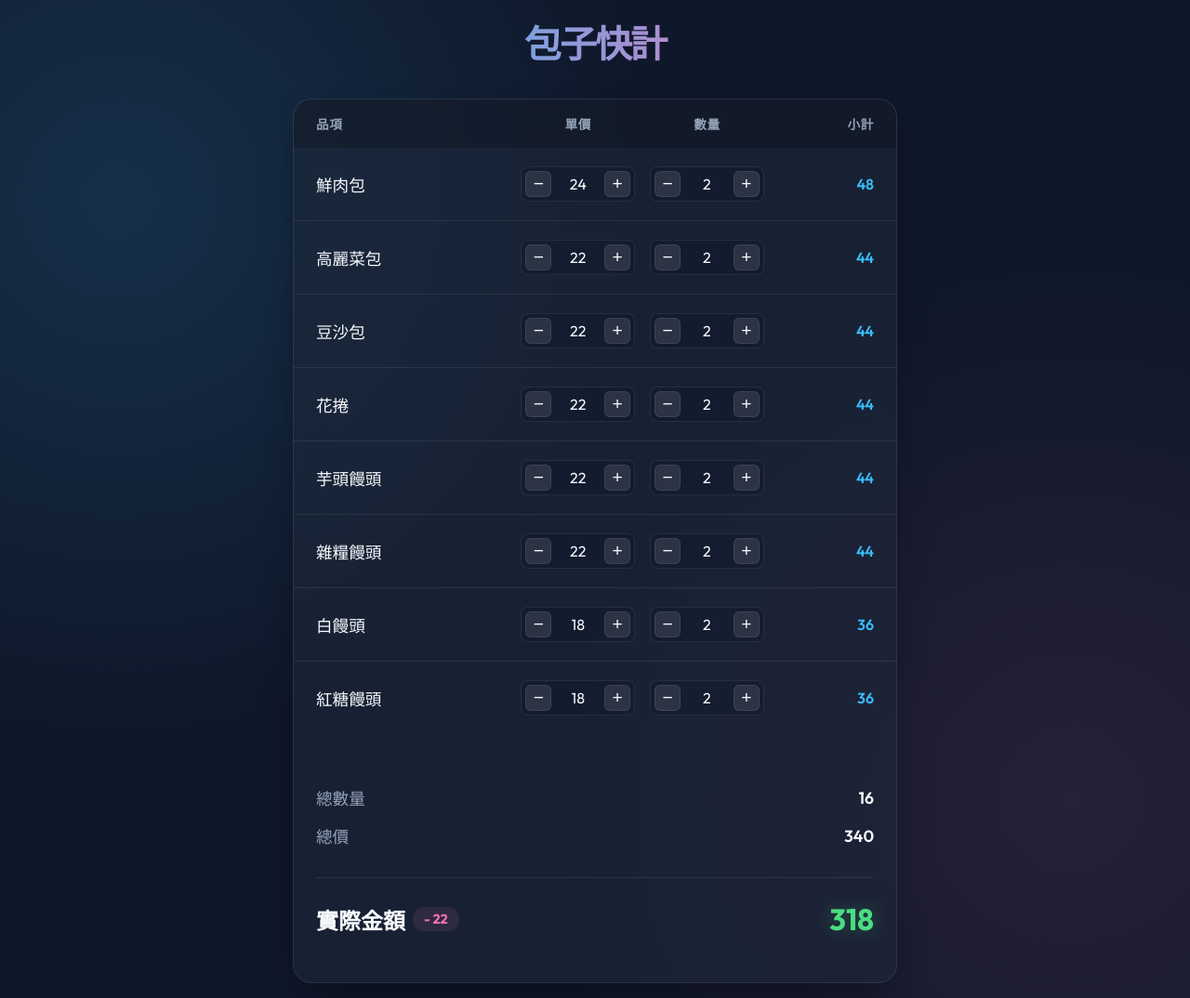
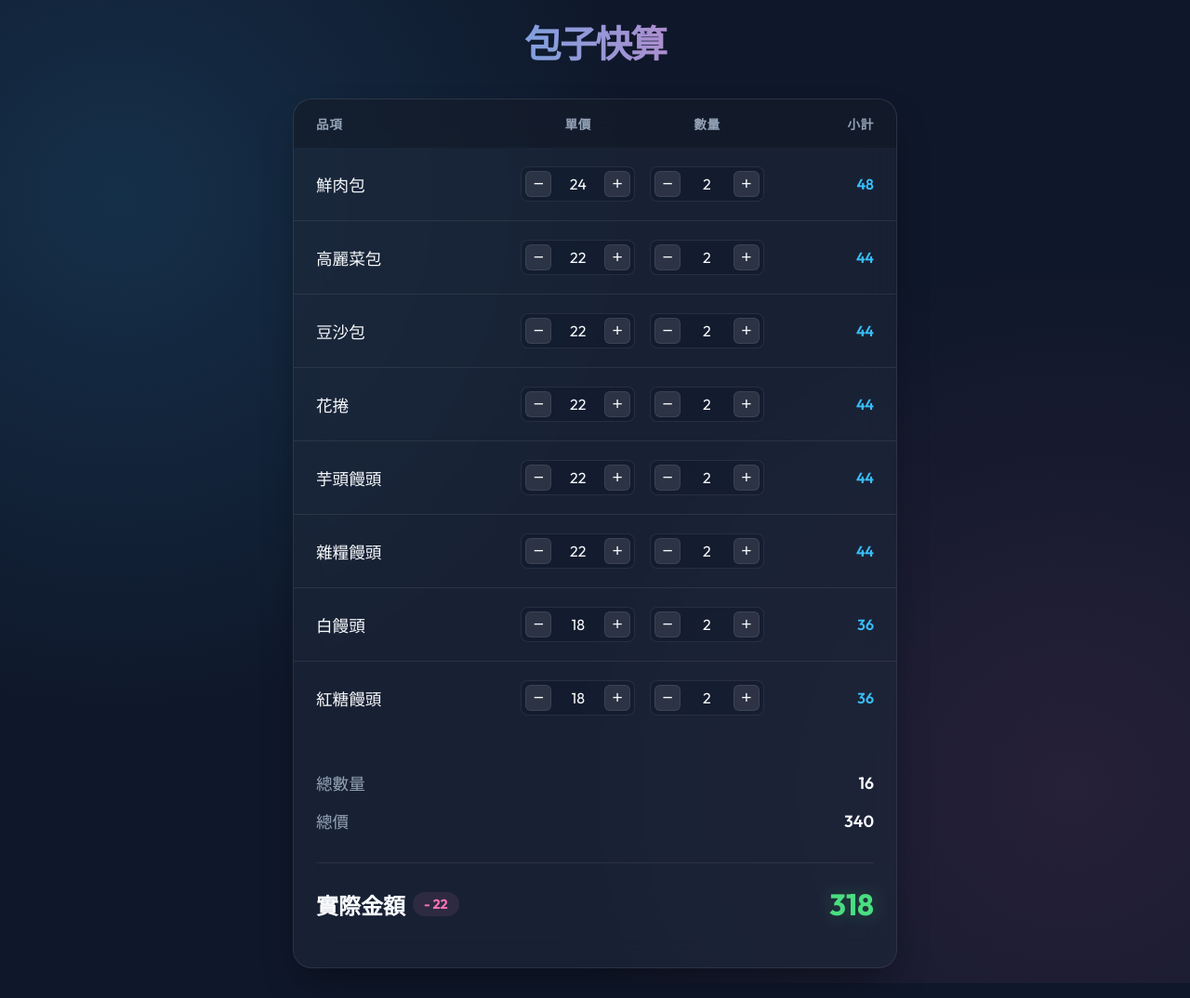
Before and after one commit to ginolee218/baozi-calculator, a React (Vite) app: page / in a window 1280 px wide. Shown: the whole page at 93% size. Built offline with nearby package versions, Linux system fonts and the light colour scheme.

Commit message:
fix: reduce summary margin and update title text

```diff
--- a/src/App.jsx
+++ b/src/App.jsx
@@ -91,7 +91,7 @@ function App() {
 
   return (
     <div className="app-container">
-      <h1 className="title">包子快計</h1>
+      <h1 className="title">包子快算</h1>
 
       <div className="glass-card">
         {/* Header Row */}
--- a/src/index.css
+++ b/src/index.css
@@ -151,7 +151,7 @@ body {
 }
 
 .summary-section {
-  margin-top: 2rem;
+  margin-top: 1rem;
   padding: 1.5rem;
   display: flex;
   flex-direction: column;
```
